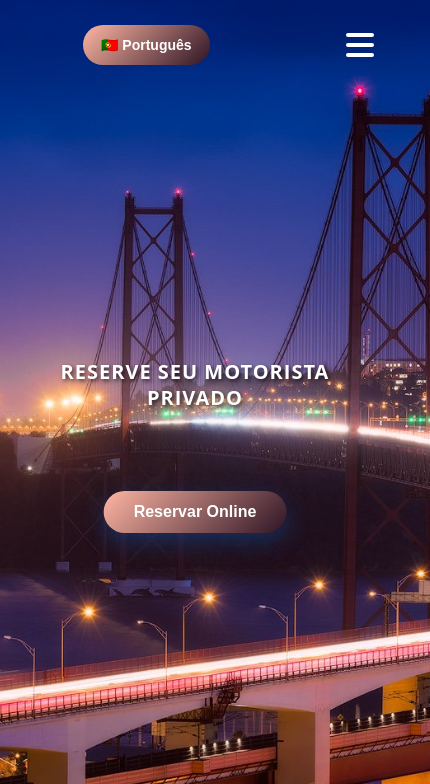
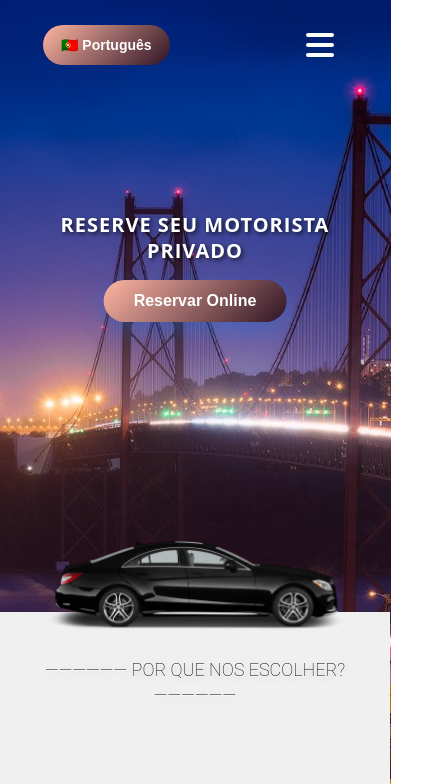
Before and after one commit to Nico01210/VTC, a website: page index.html in a window 390 px wide. Shown: the top 784 px of the page, 430 px wide, since content can reach past the window. Drawn offline with Linux system fonts and the light colour scheme.

Commit message:
fix index

```diff
--- a/style.css
+++ b/style.css
@@ -29,6 +29,17 @@ p {
 }
 
 /* Styles généraux pour le body */
+/* Global Box Sizing */
+* {
+	box-sizing: border-box;
+}
+
+html, body {
+	width: 100%;
+	margin: 0;
+	padding: 0;
+}
+
 body {
 	min-height: 100vh;
 	display: flex;
@@ -325,6 +336,7 @@ body {
 	justify-content: space-between;
 	align-items: stretch;
 	max-width: 1300px;
+	width: 100%;
 	margin: 50px auto;
 	gap: 80px;
 	padding: 0 40px;
@@ -400,6 +412,7 @@ body {
 	justify-content: space-between;
 	align-items: center;
 	max-width: 900px;
+	width: 100%;
 	margin: 30px auto 50px auto;
 	gap: 150px;
 }
@@ -436,7 +449,7 @@ body {
 }
 												/* Barre horizontale de séparation sous les trois colonnes */
 .horizontal-separator {
-	width: 80%;
+	width: 100%;
 	max-width: 900px;
 	height: 2px;
 	background: #111;
@@ -447,7 +460,7 @@ body {
 
 .white-background-section {
 	background-color: #ffffff;
-	padding: 0 0 40px 0;
+	padding: 0 0 0 0;
 	width: 100%;
 }
 
@@ -999,6 +1012,7 @@ h1 {
 	justify-content: space-between;
 	align-items: center;
 	max-width: 1200px;
+	width: 100%;
 	margin: 0 auto;
 	padding: 0 20px;
 }
@@ -1196,7 +1210,8 @@ h1 {
 
   /* Hero section */
   .background-container {
-    background-attachment: scroll; /* Meilleure performance sur mobile */
+    height: 60vh;
+    background-attachment: scroll;
   }
 
   .titreprincipal {
@@ -2080,11 +2095,20 @@ h1 {
 
 /* Optimisation de l'image de fond pour mobile */
 @media (max-width: 1024px) {
-  .background-container {
+  /* Pour les pages autres que index */
+  body:not(.home-page) .background-container {
     background-attachment: scroll;
     background-size: cover;
     background-position: top center;
     min-height: 100vh;
+  }
+
+  /* Pour la page index seulement */
+  body.home-page .background-container {
+    height: 60vh;
+    background-attachment: scroll;
+    background-size: cover;
+    background-position: center center;
   }
 
   body:not(.home-page) {
@@ -2097,7 +2121,18 @@ h1 {
 }
 
 @media (max-width: 600px) {
-  .background-container {
+  /* Pour la page index seulement */
+  body.home-page .background-container {
+    height: 50vh;
+    background-attachment: scroll;
+    background-size: cover;
+    background-position: center center;
+    image-rendering: auto;
+    -webkit-background-size: cover;
+  }
+
+  /* Pour les autres pages */
+  body:not(.home-page) .background-container {
     background-attachment: scroll;
     background-size: cover;
     background-position: top center;
```
